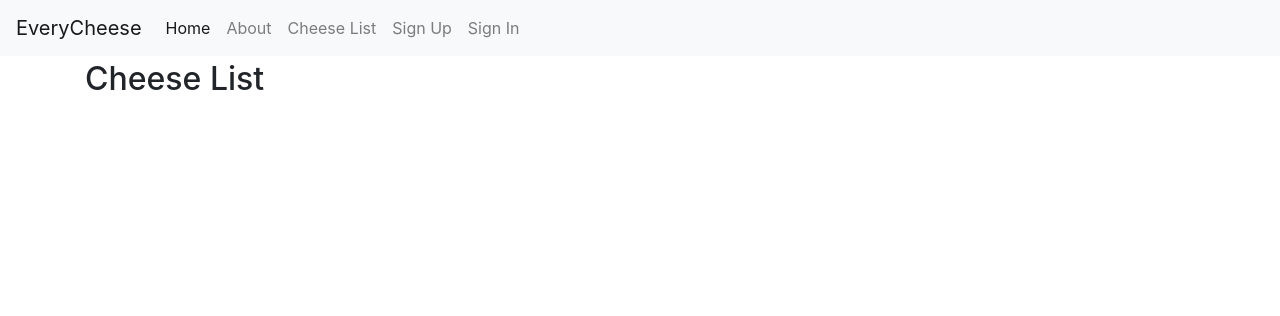
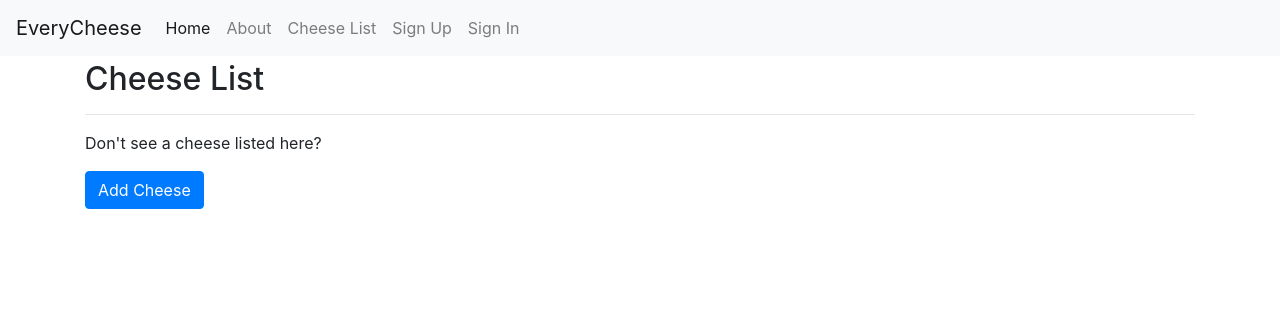
Before and after one commit to TareqMonwer/everycheese-plus, a Django app: template everycheese/templates/cheese/cheese_list.html in a window 1280 px wide. Shown: the top 316 px of the page. Run offline with Django 3.2, Linux system fonts and the light colour scheme; the template is opened without the code that fills it, so the values that code supplies are empty; some libraries are stand-ins or nearby versions.

Commit message:
First pass at working Add Cheese Form

```diff
--- a/everycheese/cheese/models.py
+++ b/everycheese/cheese/models.py
@@ -1,4 +1,5 @@
 from django.db import models
+from django.urls import reverse
 
 from autoslug import AutoSlugField
 from model_utils.models import TimeStampedModel
@@ -24,3 +25,7 @@ class Cheese(TimeStampedModel):
 
     def __str__(self):
         return self.name
+
+    def get_absolute_url(self):
+        return reverse('cheeses:detail',
+                       kwargs={'slug': self.slug})
--- a/everycheese/templates/cheese/cheese_form.html
+++ b/everycheese/templates/cheese/cheese_form.html
@@ -6,11 +6,11 @@
 {% endblock title %}
 
 
-{% block conent %}
+{% block content %}
   <h1>Add Cheese</h1>
-  <form action="{% url 'cheese:add' %}" method="POST">
+  <form action="{% url 'cheeses:add' %}" method="POST">
     {% csrf_token %}
     {{ form.as_p }}
     <input type="submit" class="btn btn-sm btn-success">
   </form>
-{% endblock conent %}
+{% endblock content %}
--- a/everycheese/templates/cheese/cheese_list.html
+++ b/everycheese/templates/cheese/cheese_list.html
@@ -16,4 +16,14 @@
     {% endfor %}
 
   </ul>
+
+  <hr>
+  <p>Don't see a cheese listed here?</p>
+  <p>
+    <a href="{% url 'cheeses:add' %}"
+       role="button"
+    class="btn btn-primary">
+      Add Cheese
+    </a>
+  </p>
 {% endblock content %}
```
